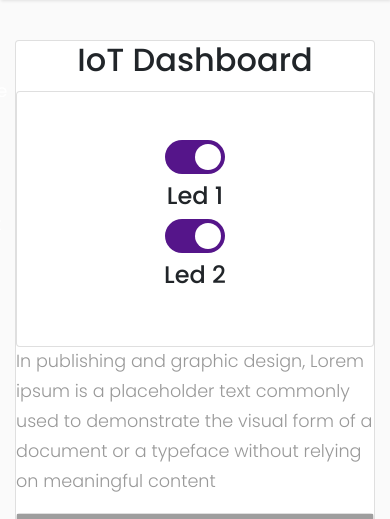
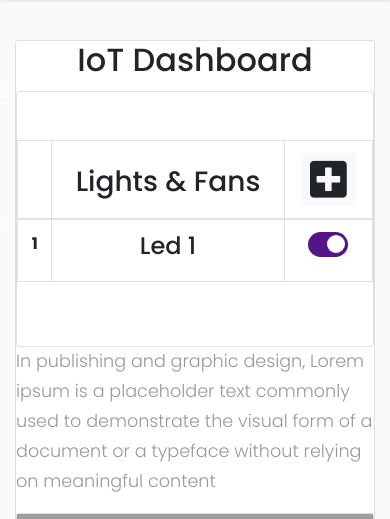
Before and after one commit to lavank179/IotDashboard, a PHP site: page / in a window 390 px wide. Shown: the part 68-587 px from the top of the page. Run offline with PHP 8.4, Linux system fonts and the light colour scheme; some libraries are stand-ins or nearby versions; grey boxes are pictures that could not be loaded.

Commit message:
pages, siders, logs...2

```diff
--- a/css/styl.css
+++ b/css/styl.css
@@ -1,8 +1,8 @@
 .switch {
   position: relative;
   display: inline-block;
-  width: 60px;
-  height: 34px;
+  width: 40px;
+  height: 25px;
 }
 .switch input {
   opacity: 0;
@@ -23,8 +23,8 @@ span {
 span:before {
   position: absolute;
   content: "";
-  height: 26px;
-  width: 26px;
+  height: 18px;
+  width: 18px;
   left: 4px;
   bottom: 4px;
   background-color: white;
@@ -38,7 +38,7 @@ input:focus + span {
   box-shadow: 0 0 1px rgb(255, 77, 211);
 }
 input:checked + span:before {
-  transform: translateX(26px);
+  transform: translateX(15px);
 }
 span.round {
   border-radius: 34px;
--- a/pages/home.php
+++ b/pages/home.php
@@ -8,30 +8,40 @@
 
     <div class="row">
         <div class="col-sm-4 col-md-4 col-lg-4">
-            <div class="card text-center py-5">
-                <div class="row">
-                    <div class="col-sm-6">
-                        <label class="switch">
-                            <input class="onoff but" type="checkbox" checked id="111">
-                            <span class="round"> </span>
-                        </label>
-                    </div>
-                    <div class="col-sm-6">
-                        <h4> Led 1 </h4>
-                    </div>
-                </div>
+            <div class="card text-center py-5" id="ledCollection">
+                <table class="table table-bordered">
 
-                <div class="row">
-                    <div class="col-sm-6">
-                        <label class="switch">
-                            <input class="onoff but" type="checkbox" checked id="112">
-                            <span class="round"> </span>
-                        </label>
-                    </div>
-                    <div class="col-sm-6">
-                        <h4> Led 2 </h4>
-                    </div>
-                </div>
+
+                    <thead>
+                        <tr>
+                            <th scope="col"> </th>
+                            <th scope="col">
+                                <h3> Lights & Fans </h3>
+                            </th>
+
+                            <th scope="col">
+                                <!-- Button trigger modal -->
+                                <a type="button" class="btn btn-light btn-sm" data-mdb-toggle="modal" data-mdb-target="#exampleModal">
+                                    <i class="fas fa-plus-square fa-3x"></i></a>
+                            </th>
+                        </tr>
+                    </thead>
+                    <tbody>
+                        <tr>
+                            <th scope="row">1</th>
+                            <td>
+                                <h4> Led 1 </h4>
+                            </td>
+                            <td>
+                                <label class="switch">
+                                    <input class="onoff but" type="checkbox" checked id="111">
+                                    <span class="round"> </span>
+                                </label>
+                            </td>
+                        </tr>
+                    </tbody>
+                </table>
+
             </div>
             <p>In publishing and graphic design, Lorem ipsum is a placeholder text commonly used to demonstrate the visual form of a document or a typeface without relying on meaningful content</p>
         </div>
```
